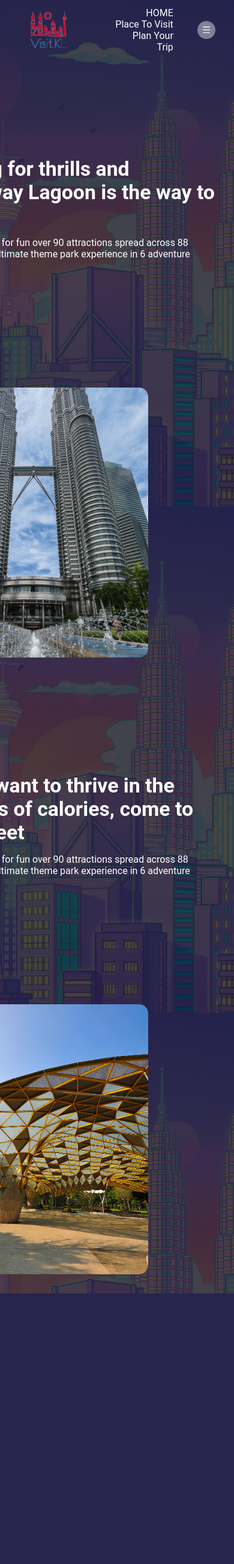
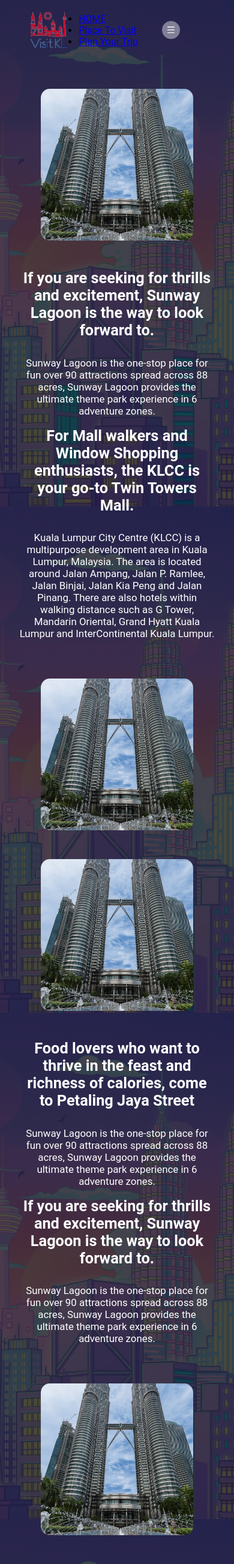
Before and after one commit to DigitalF1ow/WebDev_Assignment, a PHP site: page /destinations.html in a window 390 px wide. Shown: the whole page at 60% size. Before the commit the page ends 2156 px from the top, so only its background shows below. Run offline with PHP 8.4, Linux system fonts and the light colour scheme.

Commit message:
17/2 Progress

```diff
--- a/css/destinations.css
+++ b/css/destinations.css
@@ -2,10 +2,10 @@
 {
    margin:0;
    padding:0;
-   font-family: 'Roboto', sans-serif;
+   font-family: 'Roboto', Arial , Helvetica , sans-serif;
 
 }
-
+/*This part for the main content of Destinations*/
 .container
 {
    width: 100%;
@@ -34,33 +34,51 @@
 
 .menu-icon
 {
+   display: none;
    width: 30px;
    cursor:pointer;
    margin-left:40px;
 }
 
-nav
+.nav-header
 {
    flex: 1;
    text-align: right;
 }
 
-nav ul li
+.nav-header ul li
 {
    list-style: none;
    display: inline-block;
-   margin-left:60px
+   margin-left:60px;
 }
 
-nav ul li a
+.nav-header ul li a
 {
    text-decoration: none;
    color: #fff;
    font-size: 1em;
 }
 
+.banner-background
+{
+   line-height: 500px;
+   text-align: center;
+   font-size: 3em;
+   color: #fff;
+   text-shadow: 1px 1px 8px #000000;
+   background-image: linear-gradient(rgba(0,0,0,0.25), rgba(0,0,0,0.25)),url(../images/kualawide.png);
+   background-position: center;
+   background-repeat: no-repeat;
+   background-size: cover;
+   position: relative;
+   height: 31.25rem;
+
+
+}
 .destinations
 {
+
    display: grid;
    grid-template-columns: auto auto;
    height:88%;
@@ -69,61 +87,134 @@
 
 }
 
-.destinations .leftside
-{
-    text-align: left;
-}
-
-.destinations .rightside
-{
-    text-align: right;
-}
 h1
 {
     animation: fadeInAnimationRight ease 2s;
     color: #fff;
-    font-size: 4vh;
+    font-size: 3vh;
     padding-bottom: 0.5em;
 }
 
-p{
+.destinations p{
     animation: fadeInAnimationRight ease 2s;
     color: #fff;
-    font-size: 1em;
+    font-size: 2vh;
     text-align: left;
 }
 
+/*Card Decorations*/
 .card
 {
    width:400px;
    height:450px;
-   display:inline-block;
+   display: block;
    border-radius:15px;
    padding:2em 2em;
    box-sizing:border-box;
-   margin: 2em 7em;
+   margin: 3em auto;
    background-image: url(../images/klcc.jpeg);
    background-position: center;
    background-size: cover;
    animation: fadeInAnimation ease 2s;
 }
 
-.card1
+.desktop
 {
-   background-image: url(../images/sunway21.png);
+   display: block;
 }
 
-.card2
+.mobile
 {
-   background-image: url(../images/klcc.jpeg);
+   display: none;
 }
-.card3
+
+.footer
 {
-   background-image: url(../images/pjstreet.jpg);
+   padding: 3em 8em;
+   background-color: darkslategrey;
+   align-items: center;
 }
-.card4
+.footer-img
 {
-   background-image: url(../images/garden.jpg);
+   display: block;
+   margin-left: auto;
+   margin-right: auto;
+}
+.footer-text
+{
+   color: #fff;
+   text-align: center;
+   padding: 0.5em 0;
+}
+
+/*Responsive Web Design Part*/
+@media screen and (max-width: 776px)
+{
+   .nav-header ul li
+   {
+      display: none;
+   }
+
+   .nav-header-responsive ul li
+   {
+      display: block;
+      margin: 2em;
+      text-align: center;
+   }
+
+   .nav-header-responsive ul li a
+{
+   text-decoration: none;
+   color: #fff;
+   font-size: 1em;
+}
+
+   .menu-icon
+   {
+      display: block;
+      width: 30px;
+      cursor:pointer;
+      margin-left:40px;
+   }
+
+   h1
+   {
+      text-align: center;
+   }
+
+
+   .destinations
+   {
+      display: inline-block;
+      height:100%;
+      align-items: center;
+   }
+
+   .destinations p
+   {
+      padding: 1em 0;
+      text-align: center;
+   }
+
+   .card
+   {
+      width: 30vh;
+      height: 30vh;
+      border-radius:15px;
+      box-sizing:border-box;
+      margin: 3em auto;
+      animation: none;
+   }
+
+   .desktop
+   {
+      display: none;
+   }
+
+   .mobile
+   {
+      display: block;
+   }
 }
 
 @keyframes fadeInAnimation {
```
Also changed, not shown: config/constants.php (added, +12 -0 lines), css/default.css (+108 -22 lines), css/form.css (+74 -2 lines), planTrip.php (renamed from planTrip.html, +29 -0 lines). Lines whose indentation alone changed are shown as unchanged.
